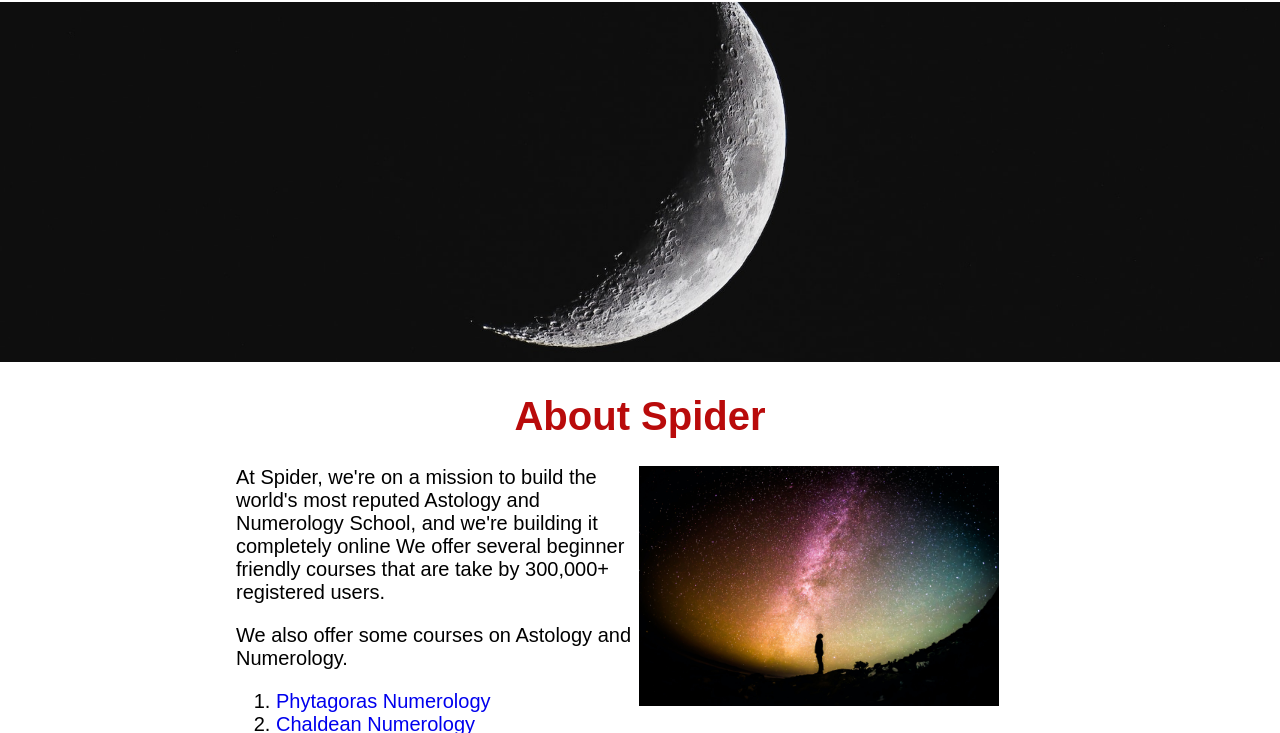
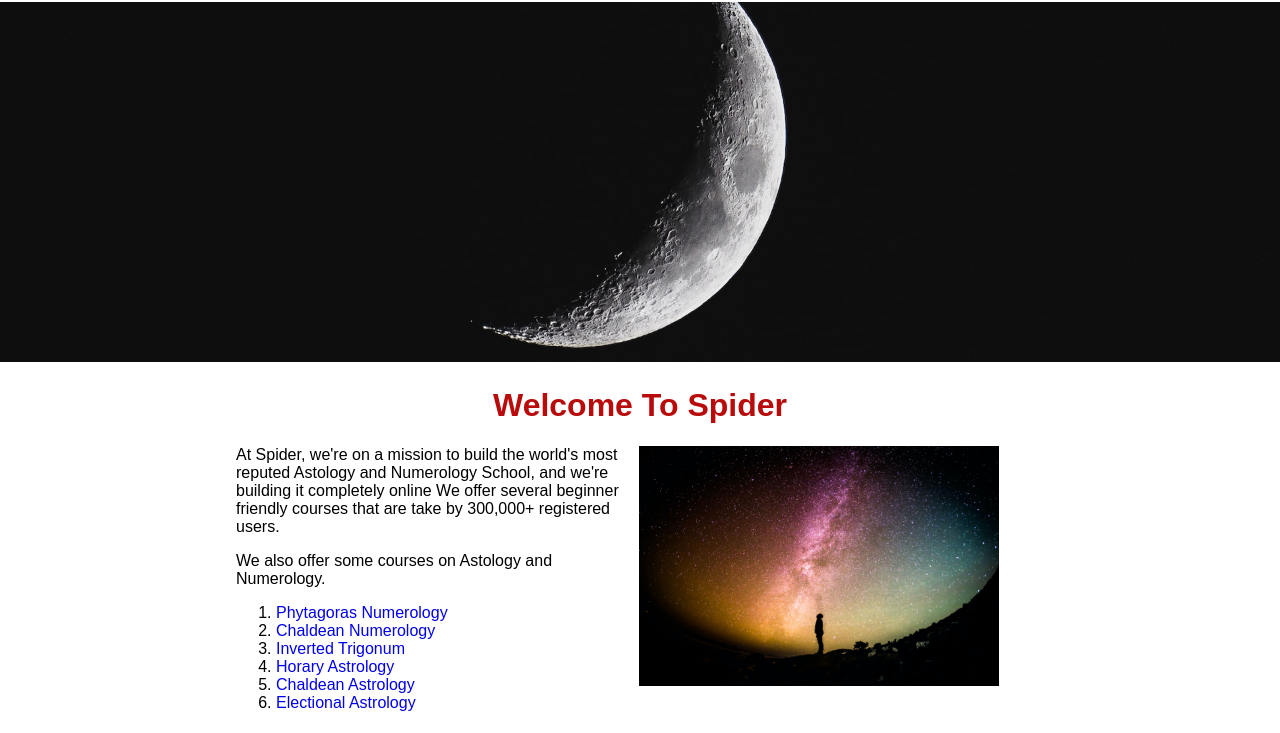
Before and after one commit to Spider1201/Astrology-Numerology, a plain HTML site: page src/index.html in a window 1280 px wide. Shown: the part 43-776 px from the top of the page. Drawn offline with Linux system fonts and the light colour scheme.

Commit message:
updated index and styles

```diff
--- a/src/index.html
+++ b/src/index.html
@@ -14,7 +14,7 @@
     </div>
     <img id="banner" src="banner.jpg.jpg" alt="banner" height="360px" width="100%">
     <h1 style="text-align: center;">
-         About Spider
+         Welcome To Spider
     </h1>
     <div id="about">
         <div id="description">
--- a/src/styles.css
+++ b/src/styles.css
@@ -1,5 +1,5 @@
 html{
-    font-size: 20px;
+    font-size: 16px;
 }
 h1{
     color: #b90b0b;
```
Also changed, not shown: 1 other file.
